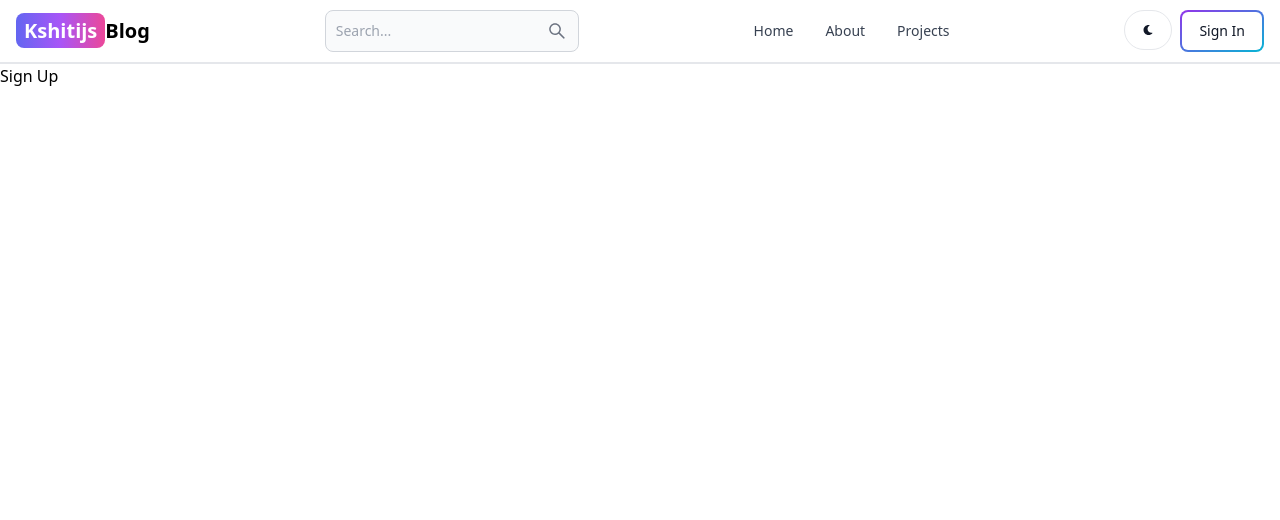
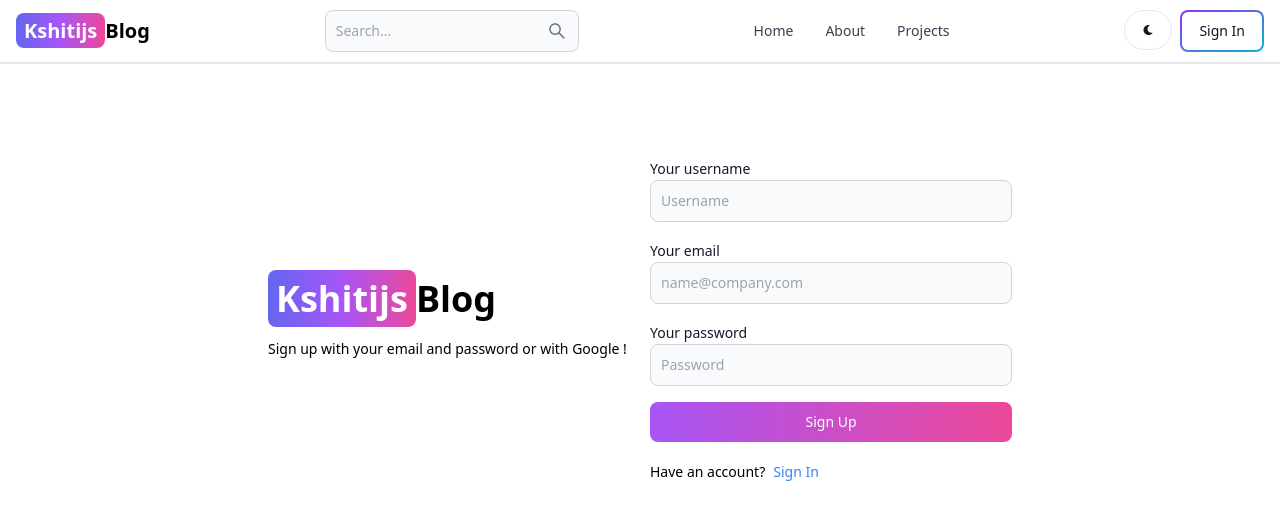
Before and after one commit to kchat3103/mern-blog, a React (Vite) app in the folder client/: page /sign-up in a window 1280 px wide. Shown: the top 520 px of the page. Built offline with nearby package versions, Linux system fonts and the light colour scheme.

Commit message:
create sign up page ui

```diff
--- a/client/src/pages/SignUp.jsx
+++ b/client/src/pages/SignUp.jsx
@@ -1,7 +1,51 @@
+import { Button, Label, TextInput } from 'flowbite-react';
+import { Link } from 'react-router-dom';
+
 export default function SignUp() {
   return (
-    <div>
-      Sign Up
+    <div className='min-h-screen mt-20'>
+      <div className='flex p-3 max-w-3xl mx-auto flex-col md:flex-row md:items-center gap-5'>
+        {/* left */}
+        <div className='flex-1'>
+          <Link to='/' className='font-bold dark:text-white text-4xl'>
+            <span className='px-2 py-1 bg-gradient-to-r from-indigo-500 via-purple-500 to-pink-500 rounded-lg text-white'>
+              Kshitijs
+            </span>
+            Blog
+          </Link>
+          <p className='text-sm mt-5'>
+            Sign up with your email and password
+            or with Google !
+          </p>
+        </div>
+        {/* right */}
+
+        <div className='flex-1'>
+          <form className='flex flex-col gap-4'>
+            <div>
+              <Label value='Your username' />
+              <TextInput type='text' placeholder='Username' id='username' />
+            </div>
+            <div>
+              <Label value='Your email' />
+              <TextInput type='text' placeholder='name@company.com' id='email' />
+            </div>
+            <div>
+              <Label value='Your password' />
+              <TextInput type='text' placeholder='Password' id='password' />
+            </div>
+            <Button gradientDuoTone='purpleToPink' type='submit'>
+              Sign Up
+            </Button>
+          </form>
+          <div className="flex gap-2 text-sm mt-5">
+            <span>Have an account?</span>
+            <Link to='/sign-in' className='text-blue-500'>
+              Sign In
+            </Link>
+          </div>
+        </div>
+      </div>
     </div>
-  )
+  );
 }
--- a/client/tailwind.config.js
+++ b/client/tailwind.config.js
@@ -9,4 +9,5 @@
     extend: {},
   },
   plugins: [('flowbite/plugin')],
+  darkMode: 'false',
 }
```
